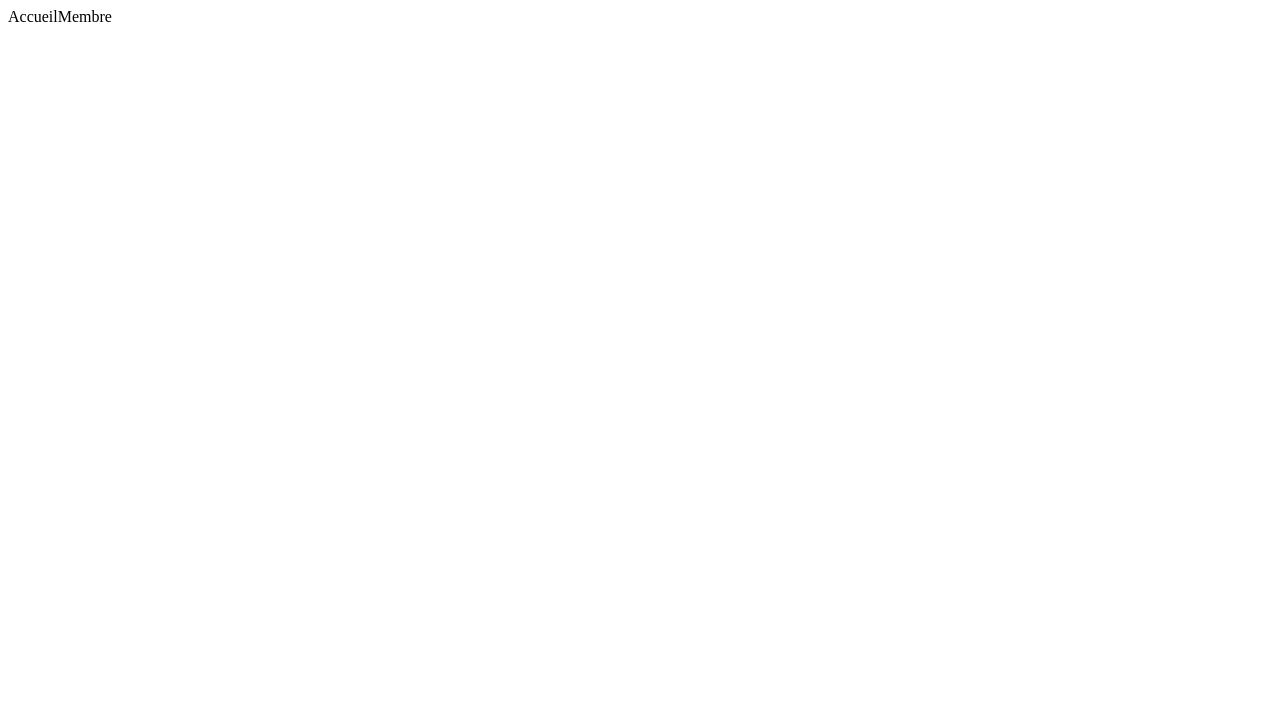
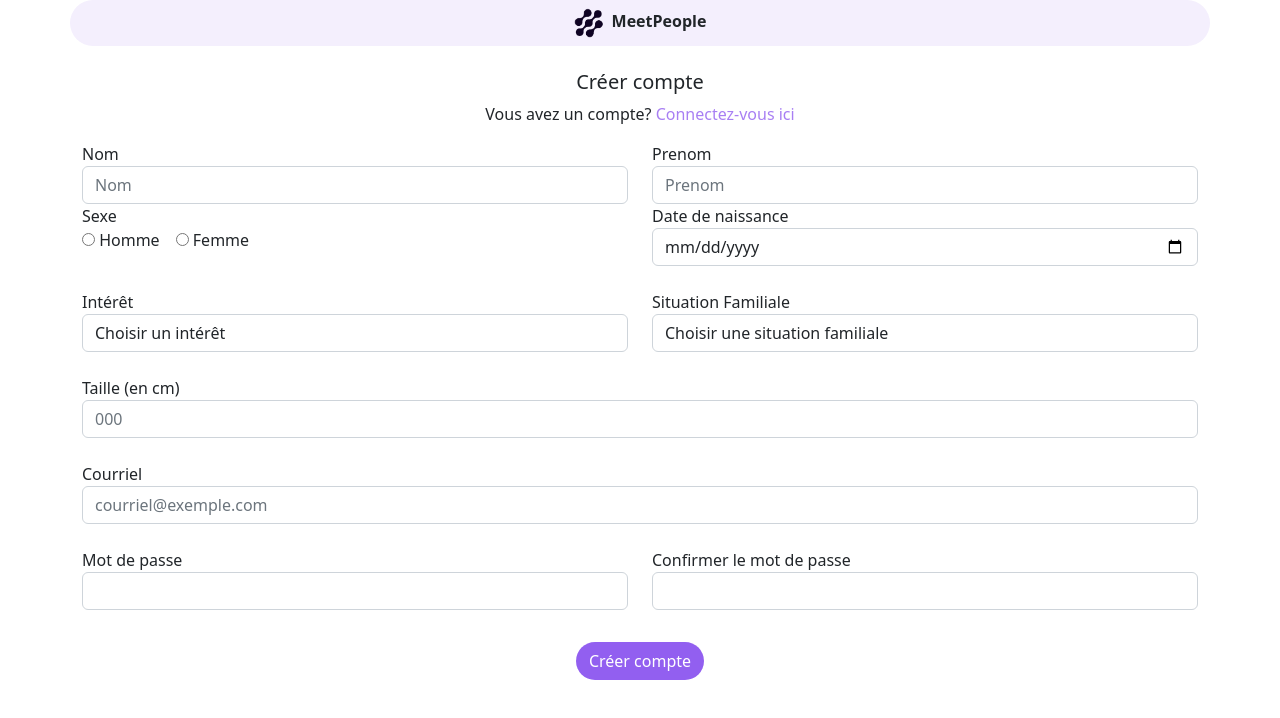
Before and after one commit to anah7531/MeetPeople, a React (Create React App) app in the folder frontend/: page / in a window 1280 px wide. Shown: the top 718 px of the page. Built offline with nearby package versions, Linux system fonts and the light colour scheme.

Commit message:
Validation form CreerCompte

```diff
--- a/frontend/package.json
+++ b/frontend/package.json
@@ -3,6 +3,7 @@
   "version": "0.1.0",
   "private": true,
   "dependencies": {
+    "@hookform/resolvers": "^2.9.10",
     "@testing-library/jest-dom": "^5.16.5",
     "@testing-library/react": "^13.4.0",
     "@testing-library/user-event": "^13.5.0",
@@ -12,7 +13,8 @@
     "react-dom": "^18.2.0",
     "react-router-dom": "^6.4.4",
     "react-scripts": "5.0.1",
-    "web-vitals": "^2.1.4"
+    "web-vitals": "^2.1.4",
+    "yup": "^0.32.11"
   },
   "scripts": {
     "start": "react-scripts start",
--- a/frontend/src/App.js
+++ b/frontend/src/App.js
@@ -1,5 +1,6 @@
 import { BrowserRouter as Router, Routes, Route } from 'react-router-dom';
 import AccueilMembre from './components/AccueilMembre';
+import CreerCompte from "./components/CreerCompte";
 
 export function App(){
 
@@ -9,7 +10,7 @@ export function App(){
           <div className='main'>
 
             <Routes>
-                 <Route path='/' element={ <AccueilMembre
+                 <Route path='/' element={ <CreerCompte
                                            />}>
 
                </Route>
--- a/frontend/src/components/CreerCompte.jsx
+++ b/frontend/src/components/CreerCompte.jsx
@@ -1,22 +1,40 @@
+import React from "react";
 import "bootstrap/dist/css/bootstrap.min.css";
 import "../styles.css";
 import logo from "../img/LogoMeetPeople.png"
-import { useState } from "react";
-import Service from "../service/Service";
+import { useForm } from 'react-hook-form'
+import { yupResolver } from '@hookform/resolvers/yup';
+import * as yup from "yup";
+
+const schema = yup.object({
+    nom: yup.string().required("Le nom est obligatoire"),
+    prenom: yup.string().required("Le prenom est obligatoire"),
+    sexe: yup.string().required(),
+    dateDeNaissance: yup.string().required(),
+    interet: yup.string().required(),
+    situationFamiliale: yup.string().required(),
+    grandeur: yup
+        .number()
+        .typeError("La taille est obligatoire")
+        .required()
+        .min(130,"La taille min est 130 cm")
+        .max(210, "La taille max est 210 cm"),
+    courriel: yup.string().required("Le courriel est obligatoire").email("Courriel invalide"),
+    motDePasse: yup.string().required("Saisir un mot de passe"),
+    motDePasseConfirme: yup
+        .string()
+        .required("Confirmer le mot de passe")
+        .oneOf([yup.ref("motDePasse")], "Le mot de passe doit correspondre")
+})
 
 const CreerCompte = () => {
+    const { register, handleSubmit, formState: { errors } } = useForm(
+        {resolver: yupResolver(schema)}
+    );
 
-    const [courriel, setCourriel] = useState('');
-    const [nom, setNom] = useState('');
-    const [prenom, setPrenom] = useState('');
-    const [motDePasse, setMotDePasse] = useState('');
-    const [sexe, setSexe] = useState('');
-    const [grandeur, setGrandeur] = useState('');
-    const [dateDeNaissance, setDateDeNaissance] = useState('');
-    const [idSituationFamiliale, setIdSituationFamiliale] = useState('');
-    const [idInteret, setIdInteret] = useState('');
-
-
+    const customSubmit = (data) => {
+        console.log(data);
+    }
 
     return (
         <div>
@@ -25,7 +43,7 @@ const CreerCompte = () => {
                 <span className="ms-2"><b>MeetPeople</b></span>
             </div>
 
-      <br/><br/>
+            <br/>
 
             <div className="text-center">
                 <h5>Créer compte</h5>
@@ -33,55 +51,75 @@ const CreerCompte = () => {
             </div>
 
             <div className="container">
-        <form action="">
+                <form onSubmit={ handleSubmit(customSubmit) }>
+                    <div className="row">
+                        <div className="col">
                             <label>Nom</label><br/>
-          <input type="text" className="form-control" placeholder="Nom" />
-          <label className="mt-2">Prenom</label><br/>
-          <input type="text" className="form-control" placeholder="Prenom" />
-          <div className="row mt-2">
-            <div className="col">
-              <label className="mt-1 mb-1">Sexe</label><br/>
-              <input type="radio" name="sexe"/> Homme
-              <input type="radio" className="ms-3"name="sexe"/> Femme
+                            <input type="text" className="form-control" {...register('nom')} placeholder="Nom"/>
+                            <small className="text-danger">{errors.nom?.message}</small>
                         </div>
                         <div className="col">
-              <label htmlFor="">Date de naissance</label><br/>
-              <input type="date" className="form-control"/>
+                            <label>Prenom</label><br/>
+                            <input type="text" className="form-control" {...register('prenom')} placeholder="Prenom"/>
+                            <small className="text-danger">{errors.prenom?.message}</small>
                         </div>
                     </div>
-          <div className="row mt-2">
+                    <div className="row">
                         <div className="col">
-              <label htmlFor="">Intérêt</label>
-              <select className="form-control" name="interet" id="">
+                            <label>Sexe</label><br/>
+                            <input type="radio" value="H" {...register('sexe')} /> Homme
+                            <input type="radio" className="ms-3" value="F" {...register('sexe')} /> Femme<br/>
+                            {errors.sexe && <small className="text-danger">Choisir le sexe</small>}
+                        </div>
+                        <div className="col">
+                            <label>Date de naissance</label><br/>
+                            <input type="date" className="form-control" {...register('dateDeNaissance')} />
+                            {errors.dateDeNaissance && <small className="text-danger">La date de naissance est obligatoire</small>}<br/>
+                        </div>
+                    </div>
+                    <div className="row">
+                        <div className="col">
+                            <label>Intérêt</label>
+                            <select {...register('interet')} className="form-control">
+                                <option selected="true" disabled="disabled" value="">Choisir un intérêt</option>
                                 <option value="1">Relation serieuse</option>
                                 <option value="2">Amitié</option>
                                 <option value="3">Relation non serieuse</option>
                                 <option value="4">Marriage</option>
                             </select>
+                            {errors.interet && <small className="text-danger">Choisir un intérêt</small>}
                         </div>
                         <div className="col">
                             <label>Situation Familiale</label>
-                <select className="form-control" name="interet">
+                            <select {...register('situationFamiliale', { required:true })} className="form-control">
+                                <option selected="true" disabled="disabled" value="">Choisir une situation familiale</option>
                                 <option value="1">A des enfants</option>
                                 <option value="2">N'a pas d'enfants</option>
                             </select>
+                            {errors.situationFamiliale && <small className="text-danger">Choisir une situation familiale</small>}<br/>
                         </div>
                     </div>
-          <label className="mt-2">Taille (En cm)</label><br/>
-          <input type="number" className="form-control" placeholder="000"/>
-          <label className="mt-2">Courriel</label><br/>
-          <input type="email" className="form-control" placeholder="courriel@exemple.com"/>
-          <div className="row mt-2">
+                    <label>Taille (en cm)</label>
+                    <input type="number" className="form-control" {...register('grandeur', {required:true})} placeholder="000"/>
+                    <small className="text-danger">{errors.grandeur?.message}</small>
+                    <br/>
+                    <label>Courriel</label>
+                    <input type="email" className="form-control" {...register('courriel')} placeholder="courriel@exemple.com"/>
+                    <small className="text-danger">{errors.courriel?.message}</small>
+                    <br/>
+                    <div className="row">
                         <div className="col">
                             <label>Mot de passe</label>
-              <input type="text" className="form-control"/>
+                            <input type="text" className="form-control" {...register('motDePasse', { required:true})}/>
+                            <small className="text-danger">{errors.motDePasse?.message}</small>
                         </div>
                         <div className="col">
                             <label>Confirmer le mot de passe</label>
-              <input type="text" className="form-control"/>
+                            <input type="text" className="form-control" {...register('motDePasseConfirme')} errorMe/>
+                            <small className="text-danger">{errors.motDePasseConfirme?.message}</small><br/>
                         </div>
                     </div>
-          <div className="text-center mt-4">
+                <div className="text-center mt-2">
                 <input type="submit" className="btn colorBtn rounded-5 text-white" value="Créer compte"/>
                 </div>
                 </form>
```
Also changed, not shown: frontend/src/App.jsx (deleted, +0 -11 lines), 1 other file (tests, documents, lock files or other folders). Lines whose indentation alone changed are shown as unchanged.
